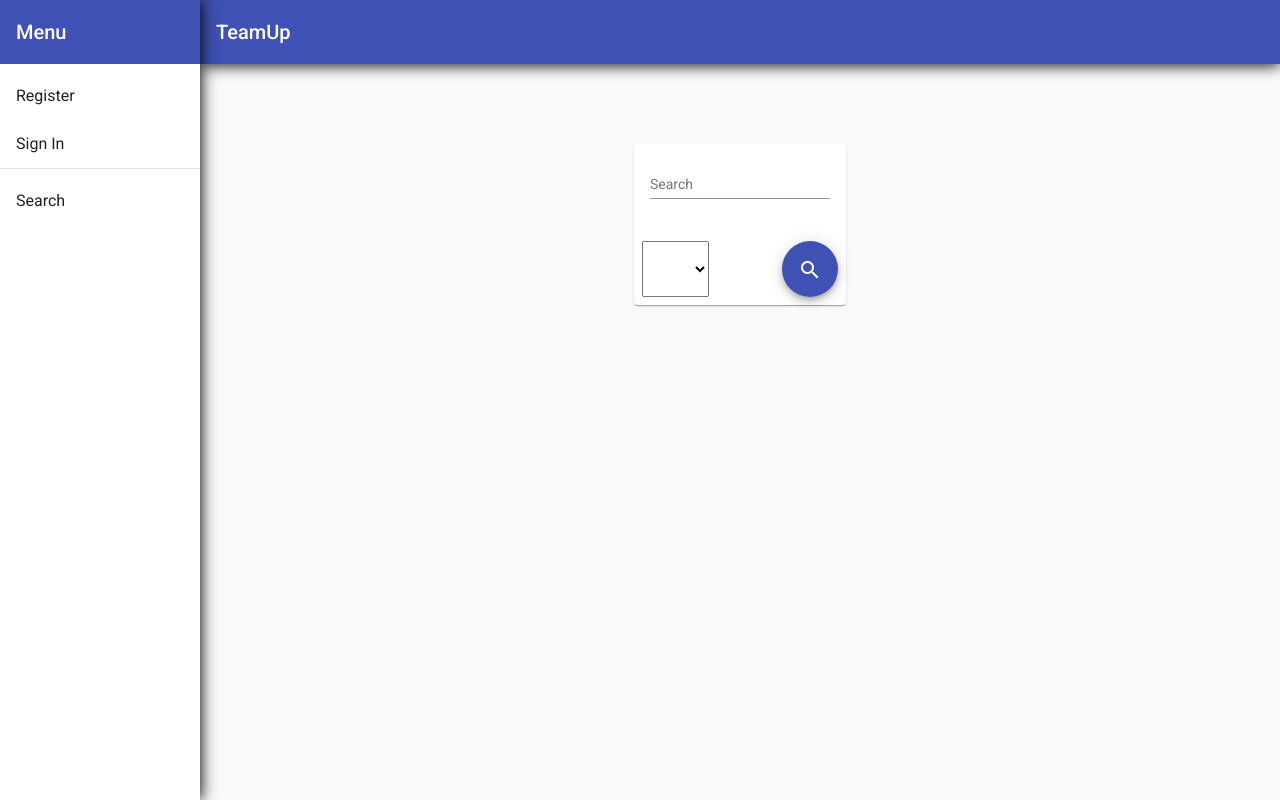
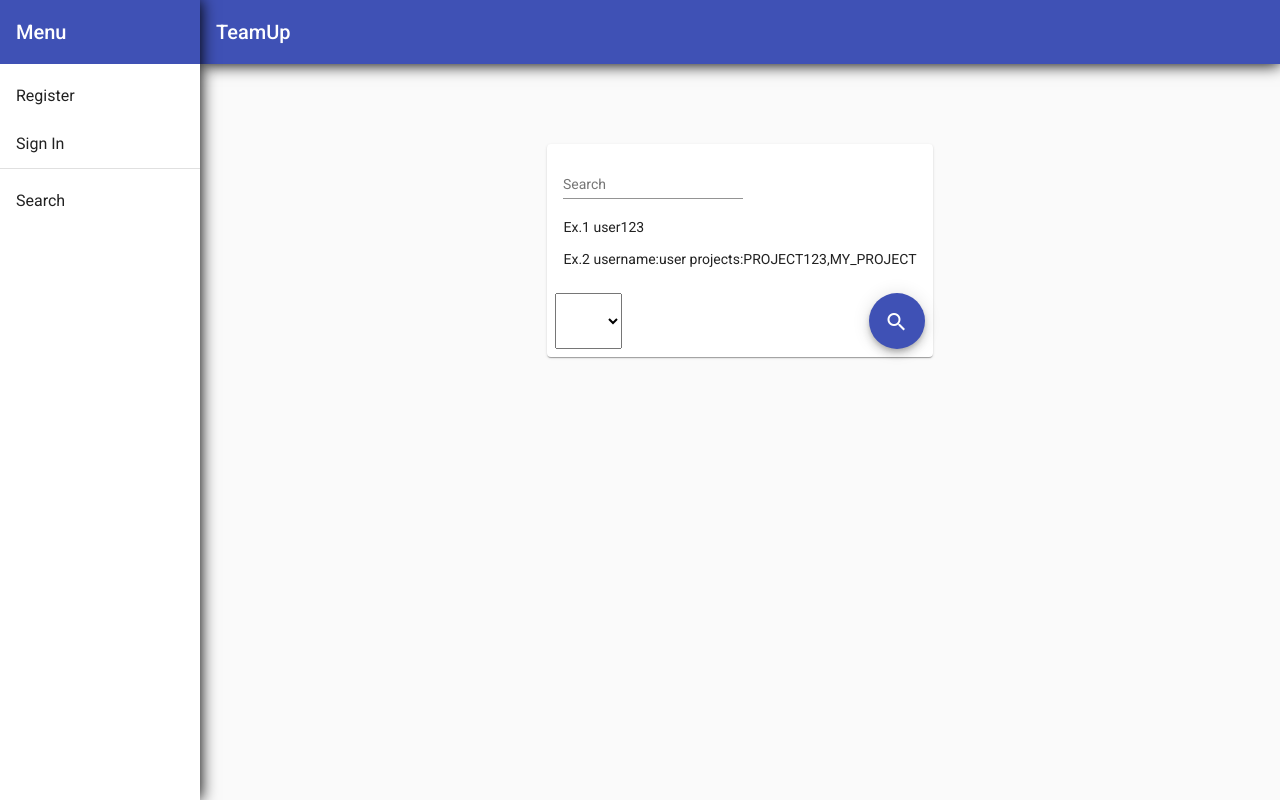
Before and after one commit to ArcziPT/TeamUp-front, an Angular app: page /search in a window 1280 px wide. Built offline with nearby package versions, Linux system fonts and the light colour scheme.

Commit message:
search hint added

```diff
--- a/src/app/search/search.component.html
+++ b/src/app/search/search.component.html
@@ -6,6 +6,8 @@
           <mat-label>Search</mat-label>
           <input matInput type="text" [(ngModel)]="searchFor">
         </mat-form-field>
+        <p>Ex.1 user123</p>
+        <p>Ex.2 username:user projects:PROJECT123,MY_PROJECT</p>
       </mat-card-content>
       <mat-card-actions>
         <div style="display: flex; justify-content: space-between;">
```
